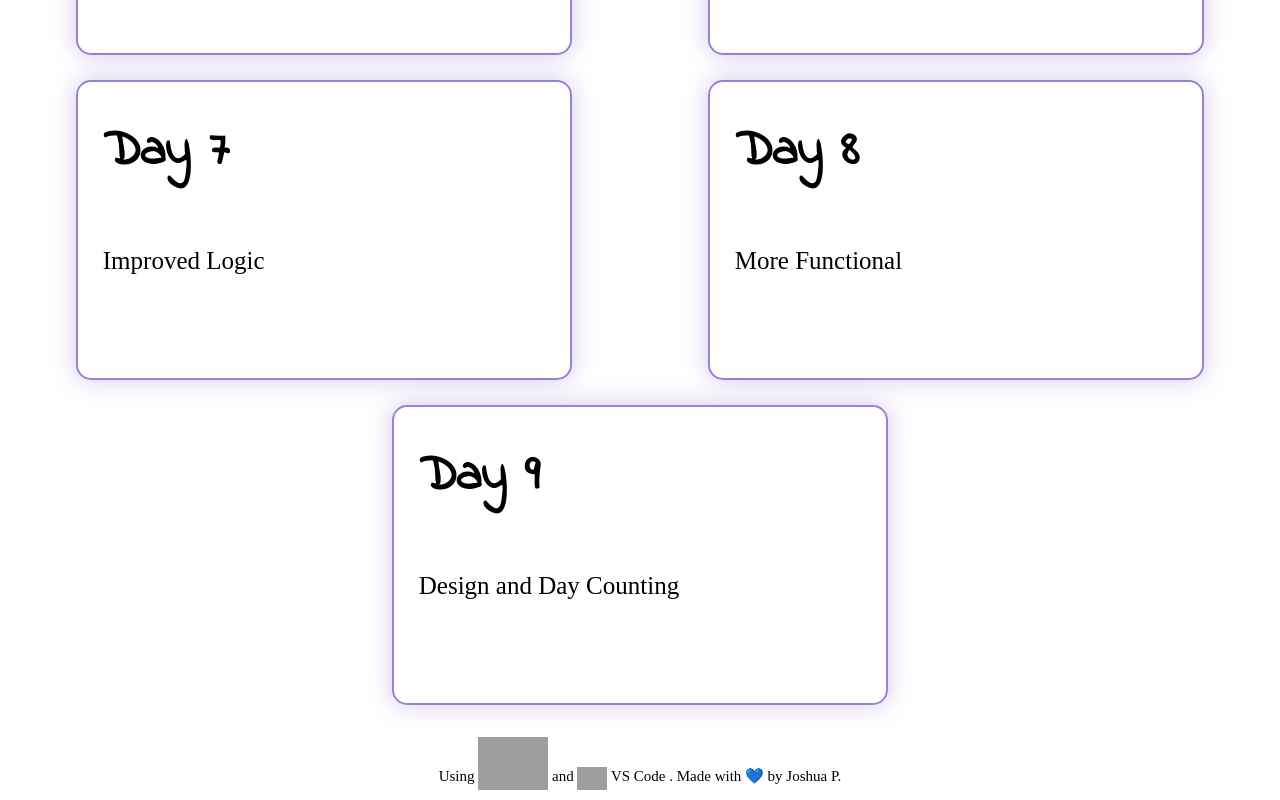
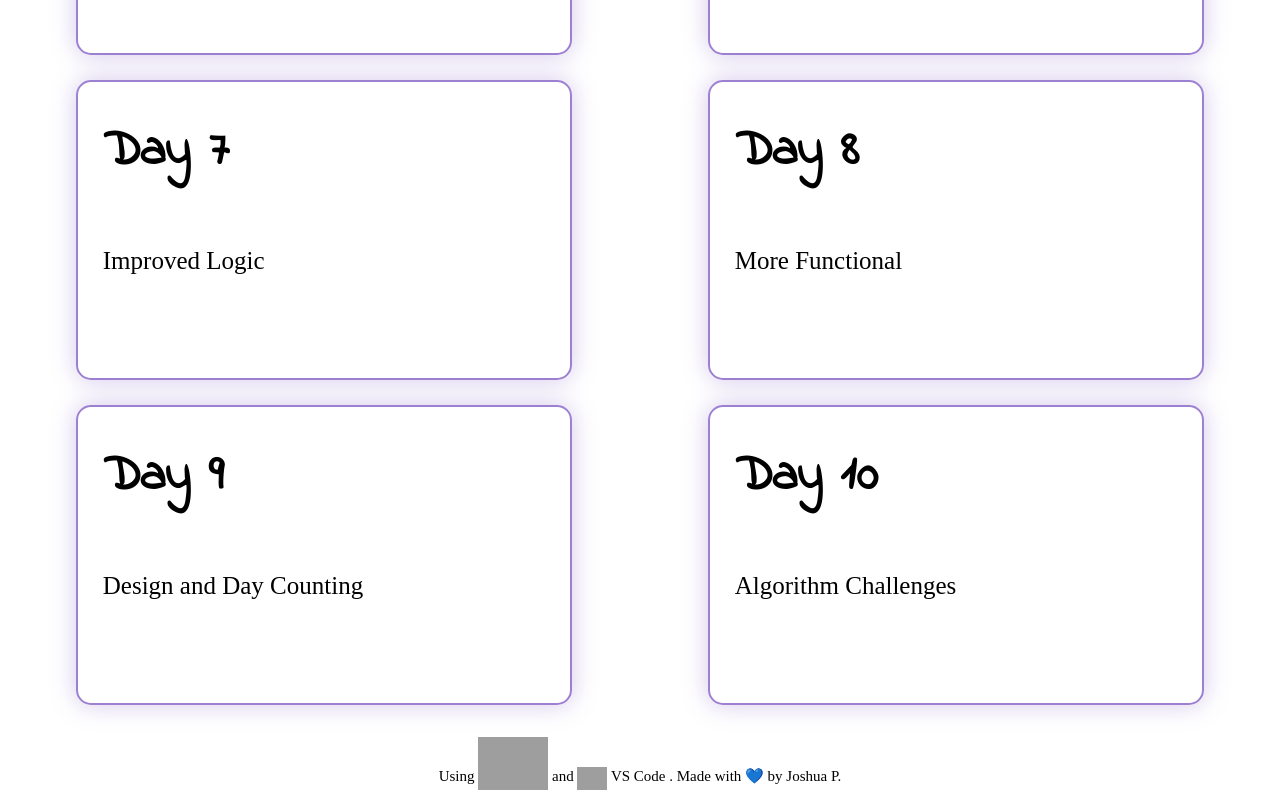
Before and after one commit to JoshQuaintance/100DaysOfCode, a Svelte app: page / in a window 1280 px wide. Shown: the part 1215-2015 px from the top of the page. Built offline with nearby package versions, Linux system fonts and the light colour scheme; grey boxes are pictures that could not be loaded; a web font is replaced by a local one.

Commit message:
Added Day 10

```diff
--- a/src/App.svelte
+++ b/src/App.svelte
@@ -3,6 +3,7 @@
   import { projects } from "./taskData";
 
   let dataLength = Object.keys(projects);
+
 
   function countUpTo100(countFrom) {
     countFrom = new Date(countFrom).getTime();
@@ -13,7 +14,7 @@
     var secondsInADay = 60 * 60 * 1000 * 24;
 
     let days = Math.floor((timeDifference / secondsInADay) * 1);
-    return days;
+    return days
     /*
     let idEl = document.getElementById(id);
     idEl.getElementsByClassName("days")[0].innerHTML = days;*/
--- a/src/Tasks/Tasks.svelte
+++ b/src/Tasks/Tasks.svelte
@@ -48,6 +48,8 @@
   </ul>
   <!--{/if}-->
 
+
+
   <p
     style={hovering == true ? 'opacity: 1' : 'opacity: 0'}
     id="clickMore"
--- a/src/taskData.js
+++ b/src/taskData.js
@@ -1,5 +1,5 @@
 export let projects = {
-	Day1 : {
+	Day1  : {
 		title       : "Day 1",
 		description : "Learning a new framework: Svelte.",
 		list        : [
@@ -10,7 +10,7 @@ export let projects = {
 		]
 	},
 
-	Day2 : {
+	Day2  : {
 		title       : "Day 2",
 		description : "Advancing on Svelte with Logic",
 		list        : [
@@ -20,7 +20,7 @@ export let projects = {
 		]
 	},
 
-	Day3 : {
+	Day3  : {
 		title       : "Day 3",
 		description : "Events, and styling",
 		list        : [
@@ -31,7 +31,7 @@ export let projects = {
 		]
 	},
 
-	Day4 : {
+	Day4  : {
 		title       : "Day 4",
 		description : "Start to server side programming",
 		list        : [
@@ -41,7 +41,7 @@ export let projects = {
 		]
 	},
 
-	Day5 : {
+	Day5  : {
 		title       : "Day 5",
 		description : "Applying designs and animation",
 		list        : [
@@ -53,7 +53,7 @@ export let projects = {
 		]
 	},
 
-	Day6 : {
+	Day6  : {
 		title       : "Day 6",
 		description : "Design Simplification",
 		list        : [
@@ -64,7 +64,7 @@ export let projects = {
 		]
 	},
 
-	Day7 : {
+	Day7  : {
 		title       : "Day 7",
 		description : "Improved Logic",
 		list        : [
@@ -74,7 +74,7 @@ export let projects = {
 		]
 	},
 
-	Day8 : {
+	Day8  : {
 		title       : "Day 8",
 		description : "More Functional",
 		list        : [
@@ -85,7 +85,7 @@ export let projects = {
 		]
 	},
 
-	Day9 : {
+	Day9  : {
 		title       : "Day 9",
 		description : "Design and Day Counting",
 		list        : [
@@ -93,10 +93,18 @@ export let projects = {
 			{ list: "Added some fancy link animations" },
 			{ list: "Added Social Links animations" }
 		]
+	},
+
+	Day10 : {
+		title       : "Day 10",
+		description : "Algorithm Challenges",
+		list        : [
+			{ list: "Did some JavaScript algorithm challenges (5-7)" },
+			{ list: "Created some of my own pre-made components" }
+		]
 	}
 };
 /*
-Added a count up day counter so I don't forget what day I'm in the challenge.
-Added some fancy link animations.
-Added Social Links animations.
+Did some JavaScript algorithm challenges (5-7)
+Created some of my own pre-made components.
 */
```
